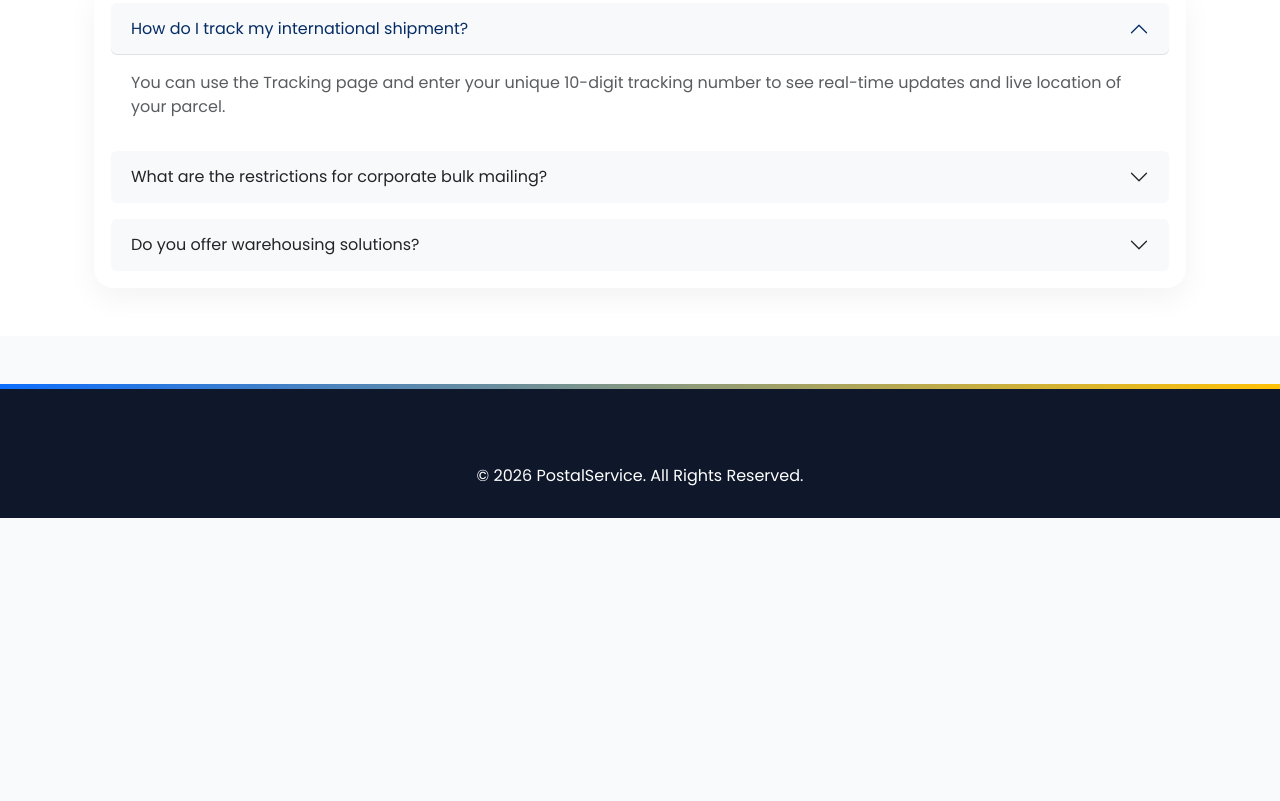
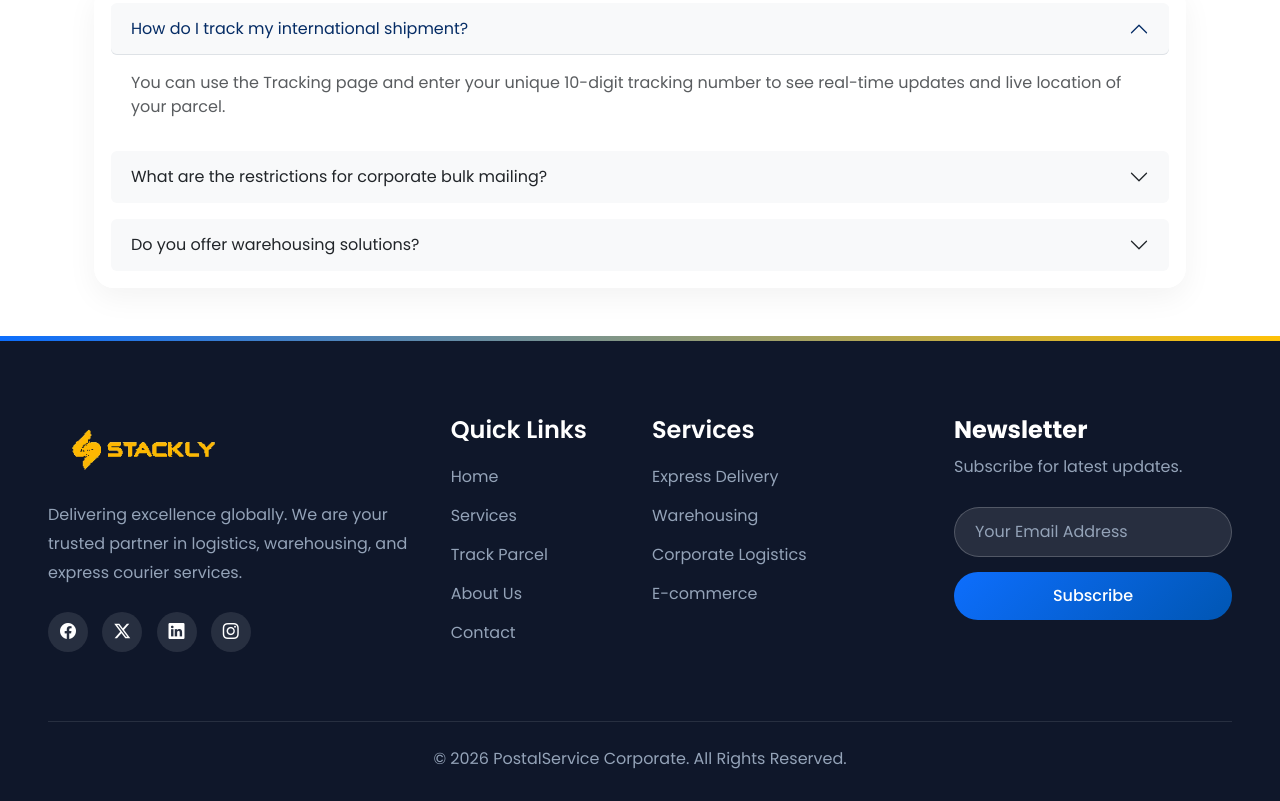
Before and after one commit to Arulmani-1/Postal-Service, a plain HTML site: page about.html in a window 1280 px wide. Shown: the part 4184-4985 px from the top of the page. Before the commit the page ends 4702 px from the top, so only its background shows below. Drawn offline with nearby package versions, Linux system fonts and the light colour scheme.

Commit message:
code updated

```diff
--- a/about.html
+++ b/about.html
@@ -380,11 +380,57 @@
     </section>
 
     <!-- Footer -->
-    <footer class="footer mt-5">
-        <div class="container text-center">
-            <p class="mb-0">&copy; 2026 PostalService. All Rights Reserved.</p>
+    <footer class="footer">
+        <div class="container-fluid px-4 px-lg-5">
+            <div class="row g-4">
+                <div class="col-lg-4 col-md-6 footer-brand">
+                    <img src="images/logo.webp" alt="Stackly Logo"
+                        style="height: 65px; width: auto; object-fit: contain; margin-bottom: 20px;">
+                    <p class="footer-text">Delivering excellence globally. We are your trusted partner in logistics,
+                        warehousing, and express courier services.</p>
+                    <div class="footer-socials">
+                        <a href="404.html"><i class="bi bi-facebook"></i></a>
+                        <a href="404.html"><i class="bi bi-twitter-x"></i></a>
+                        <a href="404.html"><i class="bi bi-linkedin"></i></a>
+                        <a href="404.html"><i class="bi bi-instagram"></i></a>
+                    </div>
+                </div>
+                <div class="col-lg-2 col-md-6 footer-links">
+                    <h4>Quick Links</h4>
+                    <ul>
+                        <li><a href="index.html">Home</a></li>
+                        <li><a href="services.html">Services</a></li>
+                        <li><a href="tracking.html">Track Parcel</a></li>
+                        <li><a href="about.html">About Us</a></li>
+                        <li><a href="contact.html">Contact</a></li>
+                    </ul>
+                </div>
+                <div class="col-lg-3 col-md-6 footer-links">
+                    <h4>Services</h4>
+                    <ul>
+                        <li><a href="404.html">Express Delivery</a></li>
+                        <li><a href="404.html">Warehousing</a></li>
+                        <li><a href="404.html">Corporate Logistics</a></li>
+                        <li><a href="404.html">E-commerce</a></li>
+                    </ul>
+                </div>
+                <div class="col-lg-3 col-md-6 footer-newsletter">
+                    <h4 class="text-white">Newsletter</h4>
+                    <p class="footer-text">Subscribe for latest updates.</p>
+                    <form action="404.html">
+                        <input type="email" placeholder="Your Email Address" required>
+                        <button type="submit" class="btn btn-primary-custom w-100 btn-ripple">Subscribe</button>
+                    </form>
+                </div>
+            </div>
+            <div class="footer-bottom">
+                <p class="mb-0">&copy; 2026 PostalService Corporate. All Rights Reserved.</p>
+            </div>
         </div>
     </footer>
+
+    <!-- Back to Top -->
+    <button id="back-to-top" title="Go to top"><i class="bi bi-arrow-up"></i></button>
 
     <script src="https://cdn.jsdelivr.net/npm/bootstrap@5.3.2/dist/js/bootstrap.bundle.min.js"></script>
     <script src="https://unpkg.com/aos@2.3.1/dist/aos.js"></script>
```
Also changed, not shown: 404.html (+6 -6 lines), blog.html (+6 -6 lines), contact.html (+5 -5 lines), home.html (+6 -6 lines), index.html (+6 -6 lines), ourteam.html (+6 -6 lines), services.html (+6 -6 lines), tracking.html (+6 -6 lines).
